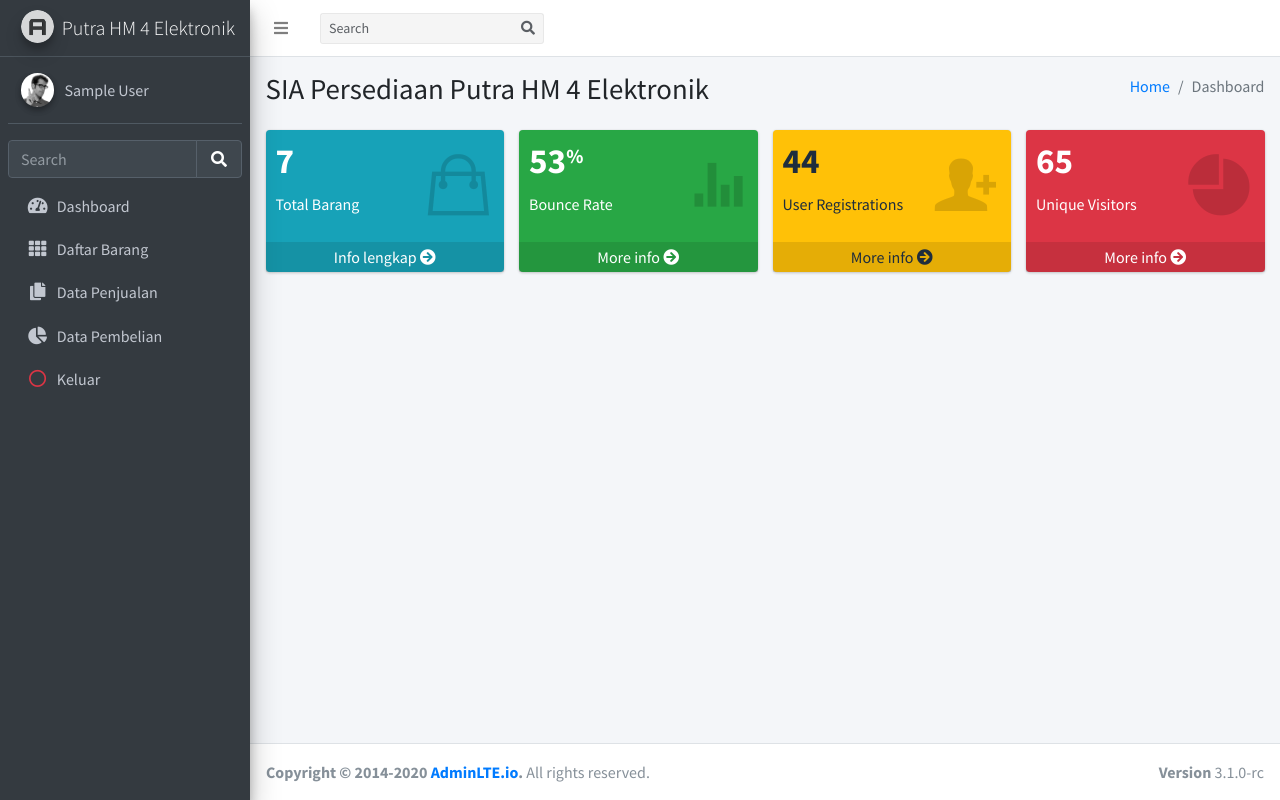
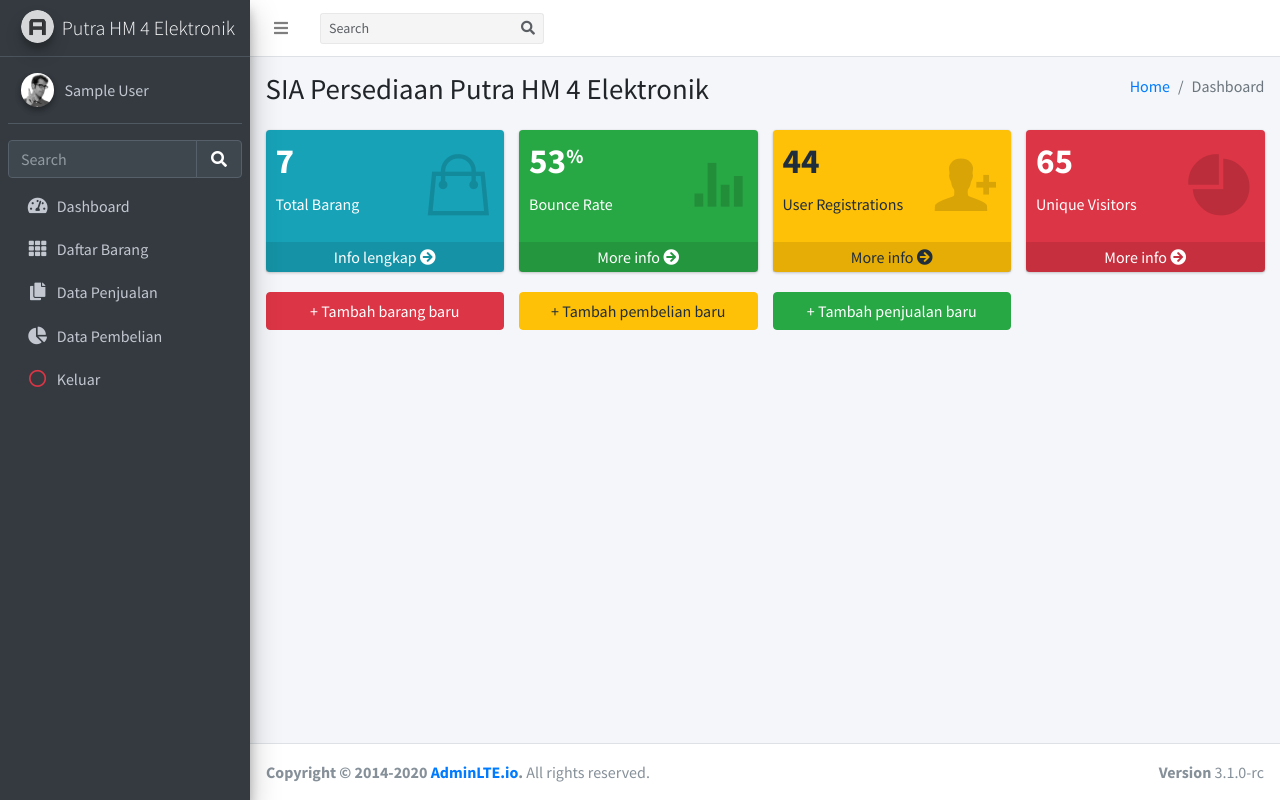
Before and after one commit to itsnahm/njajal, a PHP site: page /index.php in a window 1280 px wide. Run offline with PHP 8.4, Linux system fonts and the light colour scheme; the visitor is signed in with stand-in values (Sample User, id 1); data comes from the database, SQL or seed files in the repository; some libraries are stand-ins or nearby versions.

Commit message:
Add files via upload

```diff
--- a/index.php
+++ b/index.php
@@ -335,6 +335,16 @@ echo $totalBarang['totalBarang'];
 							<a href="#" class="small-box-footer">More info <i class="fas fa-arrow-circle-right"></i></a>
 						</div>
 					</div>
+
+<div class="col-lg-3 col-6">
+					<a href="index.php?id=tambahBarang"><button type="button" class="btn btn-block btn-danger">+ Tambah barang baru</button></a>
+</div>
+<div class="col-lg-3 col-6">
+				<a href="index.php?id=tambahBeli"><button type="button" class="btn btn-block btn-warning">+ Tambah pembelian baru</button></a>
+</div>
+<div class="col-lg-3 col-6">
+					<a href="index.php?id=tambahJual"><button type="button" class="btn btn-block btn-success">+ Tambah penjualan baru</button></a>
+</div>
 					<!-- ./col -->
 				</div>
 
--- a/login.php
+++ b/login.php
@@ -35,7 +35,7 @@ if(isset($_SESSION['email'])){ // Jika session username ada berarti dia sudah lo
 
       <form action="login-action.php" method="POST">
         <div class="input-group mb-3">
-          <input type="email" name="email" class="form-control" placeholder="Email">
+          <input type="email" name="email" class="form-control" placeholder="Email" required>
           <div class="input-group-append">
             <div class="input-group-text">
               <span class="fas fa-envelope"></span>
@@ -43,7 +43,7 @@ if(isset($_SESSION['email'])){ // Jika session username ada berarti dia sudah lo
           </div>
         </div>
         <div class="input-group mb-3">
-          <input type="password" name="password" class="form-control" id="exampleInputPassword1" placeholder="Password">
+          <input type="password" name="password" class="form-control" id="exampleInputPassword1" placeholder="Password" required>
           <div class="input-group-append">
             <div class="input-group-text">
               <span class="fas fa-lock"></span>
```
